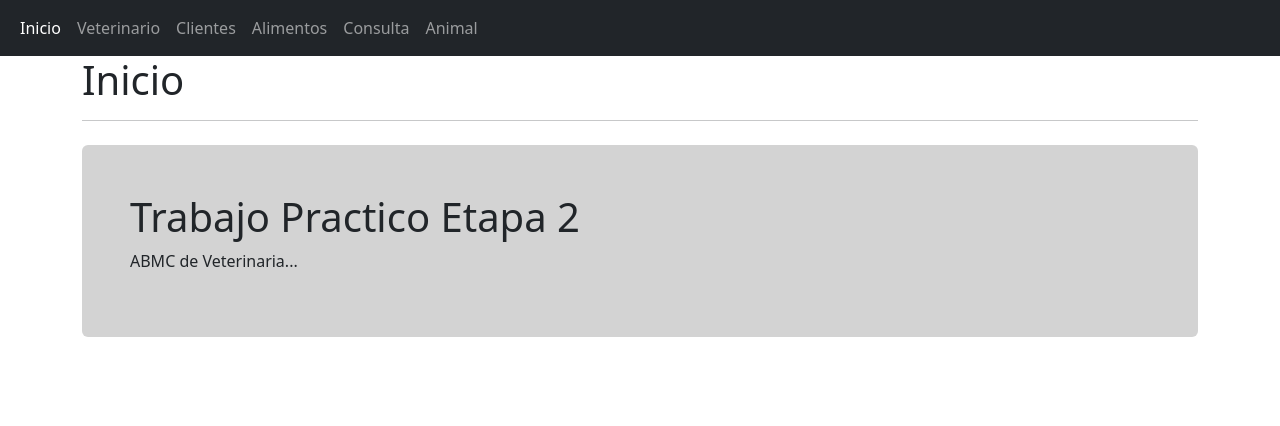
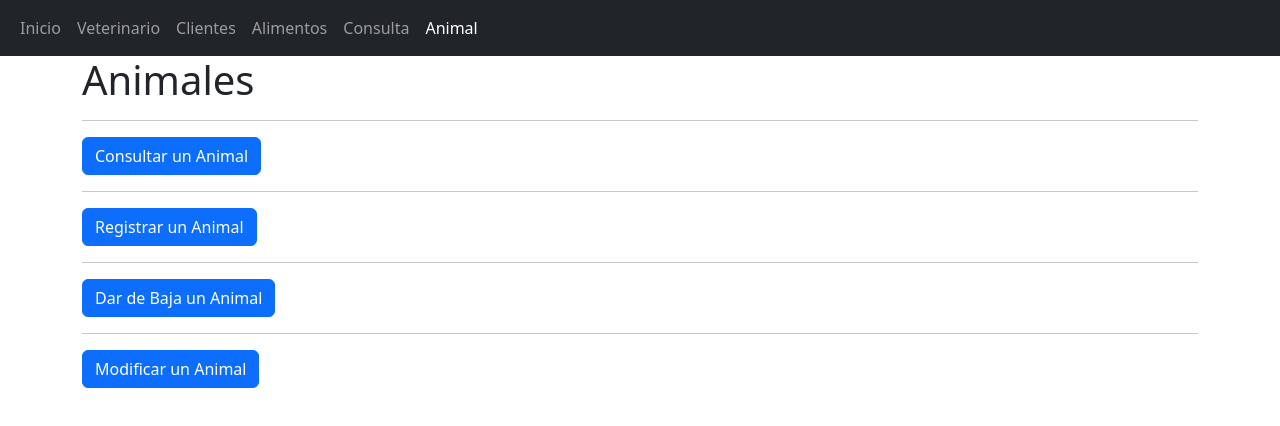
Before and after one commit to GraSo211/dds-tp-final, a React (Create React App) app in the folder front/: page /animales in a window 1280 px wide. Before the commit this address led to /inicio. Shown: the top 426 px of the page. Built offline with nearby package versions, Linux system fonts and the light colour scheme.

Commit message:
Agregando la consulta de animales

```diff
--- a/front/src/App.js
+++ b/front/src/App.js
@@ -3,6 +3,8 @@ import {Menu} from './components/Menu';
 import { Inicio } from './components/Inicio';
 
 import Veterinario from './components/Veterinario';
+
+import Animales from './components/Animales'
 
 import { BrowserRouter, Route, Routes, Navigate } from "react-router-dom";
 
@@ -15,8 +17,9 @@ function App() {
           <div className="divBody">
             <Routes>
               <Route path="/inicio" element={<Inicio />} />
+              <Route path="/veterinario" element={<Veterinario />} />
 
-              <Route path="/veterinario" element={<Veterinario />} />
+              <Route path="/animales" element={<Animales />} />
 
               <Route path="*" element={<Navigate to="/inicio" replace />} />
             </Routes>
--- /dev/null
+++ b/front/src/components/Animales.jsx
@@ -0,0 +1,92 @@
+import React, {useState} from "react";
+import {useForm} from 'react-hook-form'
+import axios from "axios";
+import ListadoAnimales from "./ListadoAnimales";
+
+export default function Animales(){
+
+    const { register, handleSubmit } = useForm();
+    const [lista, setLista] = useState(null);
+    const [visibleConsultar, setVisibleConsultar] = useState(true);
+    //const [visibleDarDeBaja, setVisibleDarDeBaja] = useState(true);
+    //const [visibleModificar, setVisibleModificar] = useState(true);
+    //const [visibleCrear, setVisibleCrear] = useState(true);
+    //const [ocultarCampos, setOcultarCampos] = useState(false);
+
+
+    const onSubmit = async (data) => {
+        try {
+            const response = await axios.get('http://localhost:3500/api/animales', {
+                params: data,
+            });
+
+            console.log(response.data);
+
+            setLista(response.data);
+        } catch (error) {
+            console.error(error);
+        }
+    };
+
+
+
+
+
+
+
+    const ocultarBotonConsultar = () => {
+        setVisibleConsultar(false);
+        //setVisibleDarDeBaja(true);
+        //setVisibleModificar(true);
+        //setVisibleCrear(true);
+    };
+
+
+    return(
+        <div className="container">
+            <h1>Animales</h1>
+            <hr/>
+            <div>
+                {visibleConsultar ? (
+
+                    <button className="btn btn-primary" onClick={ocultarBotonConsultar}>
+                        Consultar un Animal
+                    </button>
+
+                    ) : (
+
+                    <div className="card mb-3">
+                        <div className="card-body">
+                        <form onSubmit={handleSubmit(onSubmit)}>
+                            <div className="mb-3">
+                                <label className="form-label">Nombre de la Mascota: </label>
+                                <input type="text" className="form-control" {...register('NombreAnimal')} />
+                            </div>
+                            <button type="submit" className="btn btn-primary" >
+                            Buscar
+                            </button>
+                        </form>
+                        </div>
+                        {lista && <ListadoAnimales lista={lista} />}
+                    </div>
+
+                )}
+            </div>
+
+
+
+
+
+
+
+
+            <hr/>
+            <button  className="btn btn-primary">Registrar un Animal</button>
+            <hr/>
+            <button  className="btn btn-primary">Dar de Baja un Animal</button>
+            <hr/>
+            <button  className="btn btn-primary">Modificar un Animal</button>
+        </div>
+
+    )
+}
--- /dev/null
+++ b/front/src/components/ListadoAnimales.jsx
@@ -0,0 +1,34 @@
+
+export default function ListadoAnimales({lista}){
+
+    return (
+        <div className="container mt-3">
+            <table className="table table-striped">
+                <thead>
+                    <tr>
+                        <th>Id</th>
+                        <th>Tipo de Animal</th>
+                        <th>Id Dueño</th>
+                        <th>Nombre</th>
+                        <th>Fecha Nacimiento</th>
+                        <th>Peso</th>
+                    </tr>
+                </thead>
+                <tbody>
+                    {lista.map((animal)=>(
+                        <tr key={animal.IdAnimal}>
+                        <td>{animal.IdAnimal}.</td>
+                        <td>{animal.IdTipoAnimal}</td>
+                        <td>{animal.IdCliente}</td>
+                        <td>{animal.NombreAnimal}</td>
+                        <td>{new Date(animal.FechaNacAnimal).toISOString().split('T')[0]}</td>
+                        <td>{animal.Peso}</td>
+                    </tr>
+                    ))}
+
+
+                </tbody>
+            </table>
+        </div>
+    )
+}
--- a/front/src/components/Menu.jsx
+++ b/front/src/components/Menu.jsx
@@ -48,7 +48,7 @@ function Menu() {
               </NavLink>
             </li>
             <li className="nav-item">
-              <NavLink className="nav-link" to="/animal">
+              <NavLink className="nav-link" to="/animales">
                 Animal
               </NavLink>
             </li>
```
Also changed, not shown: 1 other file (tests, documents, lock files or other folders).
